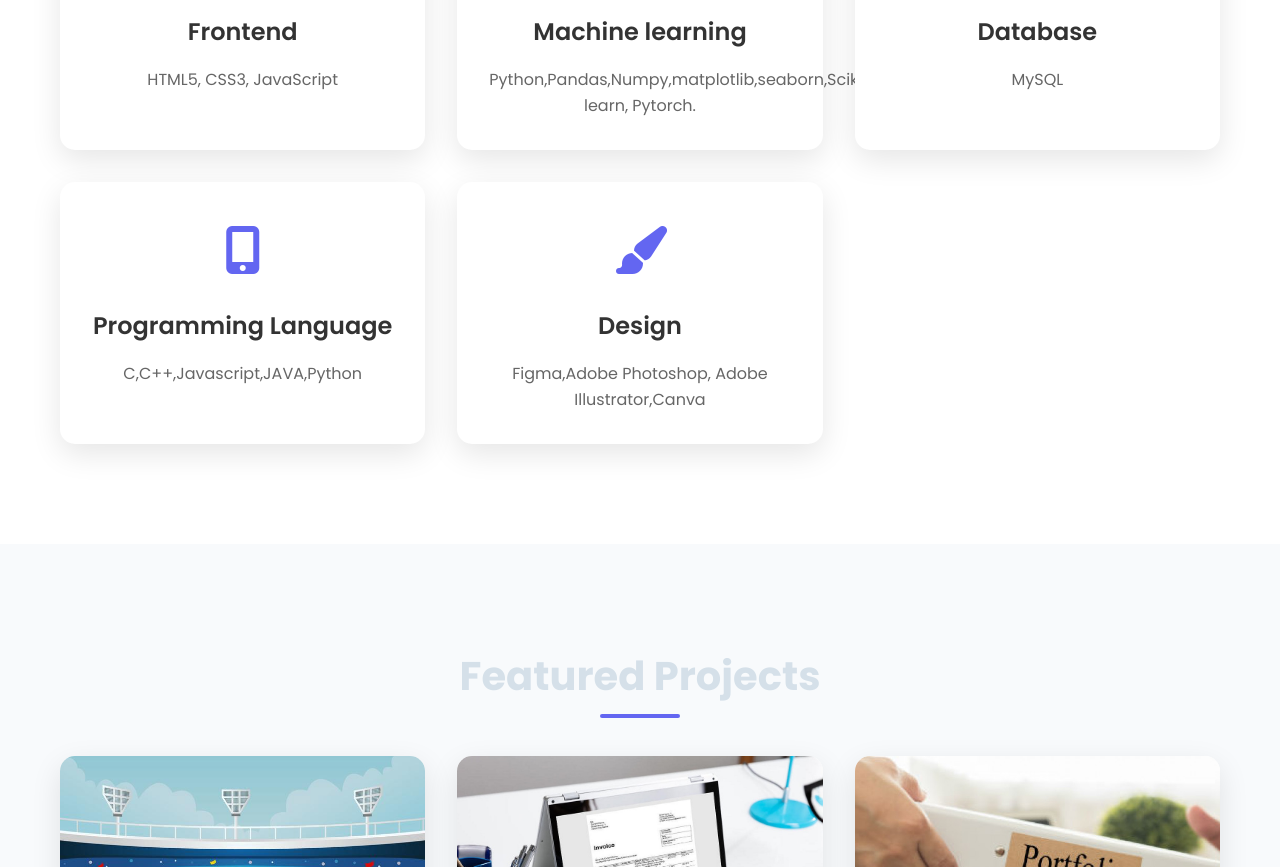
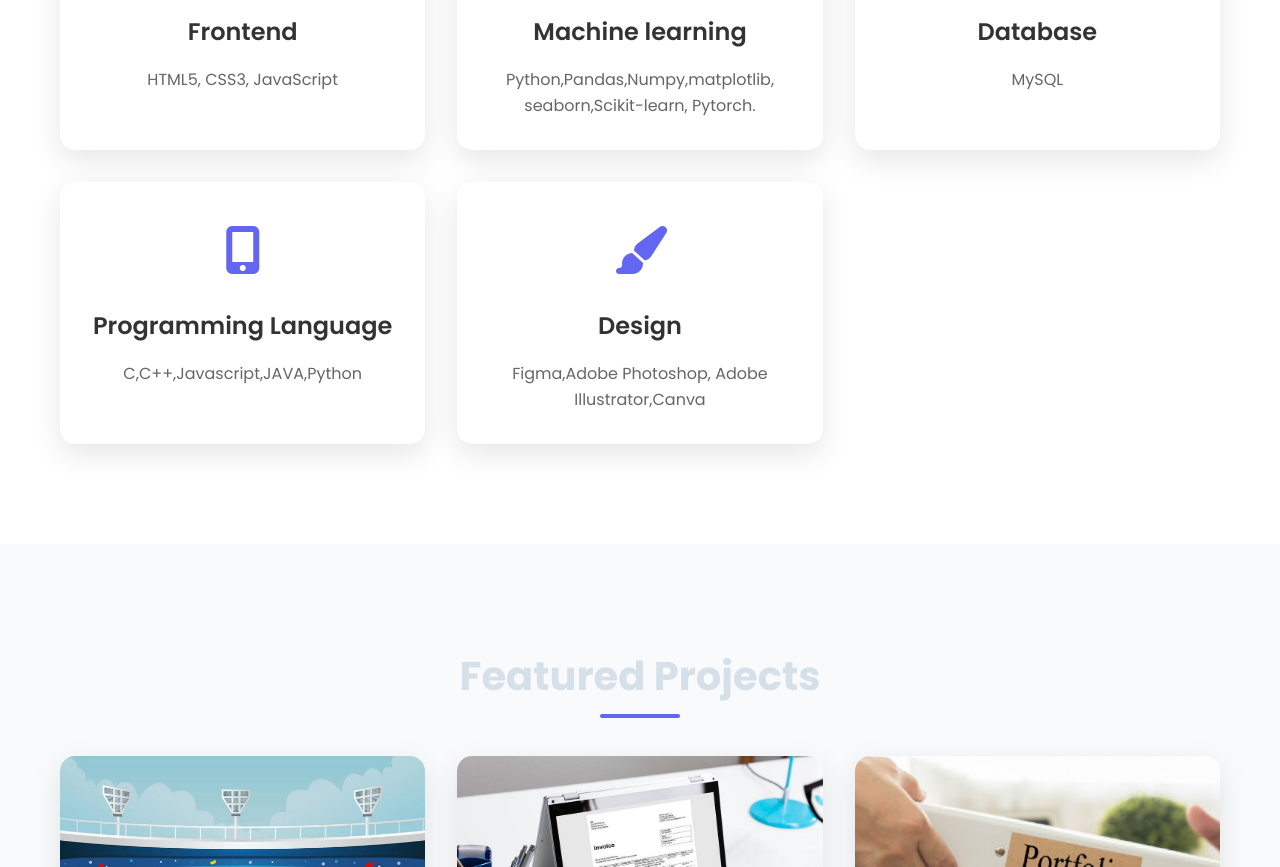
Before and after one commit to Dhanonjoy-2021331099/Portfolio, a plain HTML site: page index.html in a window 1280 px wide. Shown: the part 1815-2682 px from the top of the page. Drawn offline with Linux system fonts and the light colour scheme.

Commit message:
update skill section.html

```diff
--- a/index.html
+++ b/index.html
@@ -106,7 +106,7 @@
                         <i class="fas fa-server"></i>
                     </div>
                     <h3>Machine learning</h3>
-                    <p>Python,Pandas,Numpy,matplotlib,seaborn,Scikit-learn,
+                    <p>Python,Pandas,Numpy,matplotlib,<br>seaborn,Scikit-learn,
                         Pytorch.
                     </p>
                 </div>
@@ -244,8 +244,8 @@
 
                     <p>
                         Have an idea? Let’s make it real!
-I’m always excited to connect with passionate people and work on meaningful projects.
-Don’t hesitate to reach out — let’s talk!
+                    I’m always excited to connect with passionate people and work on meaningful projects.
+                    Don’t hesitate to reach out — let’s talk!
                     </p>
 
                     <div class="contact-details">
```
